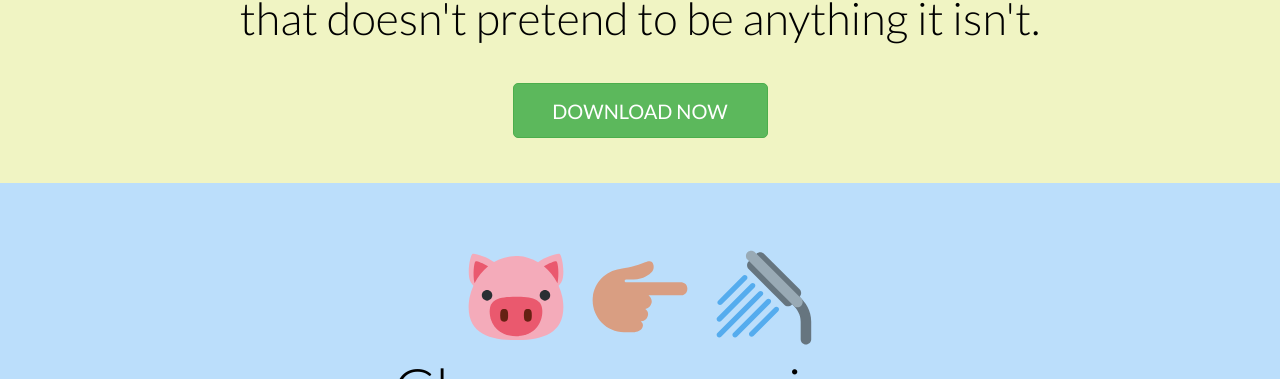
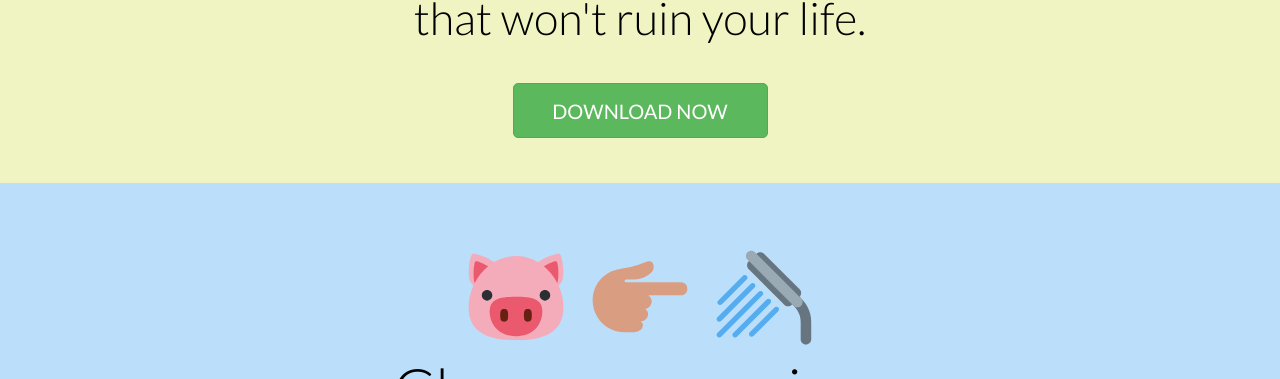
Before and after one commit to isaaclyman/pooty, a website: page index.html in a window 1280 px wide. Shown: the part 721-1100 px from the top of the page. Drawn offline with Linux system fonts and the light colour scheme.

Commit message:
Change subtag

```diff
--- a/index.html
+++ b/index.html
@@ -39,7 +39,7 @@
             <img class="large mascot" src="img/mascot.svg">
             <hr>
             <h3 class="tagline">Pooty.js: A VMC framework for Javascript</h3>
-            <h3 class="subline">that doesn't pretend to be anything it isn't.</h3>
+            <h3 class="subline">that won't ruin your life.</h3>
             <br><br>
             <hr>
             <a href="/dist/pooty.min.js" download="pooty.min.js"><button class="big green">Download Now</button></a>
```
